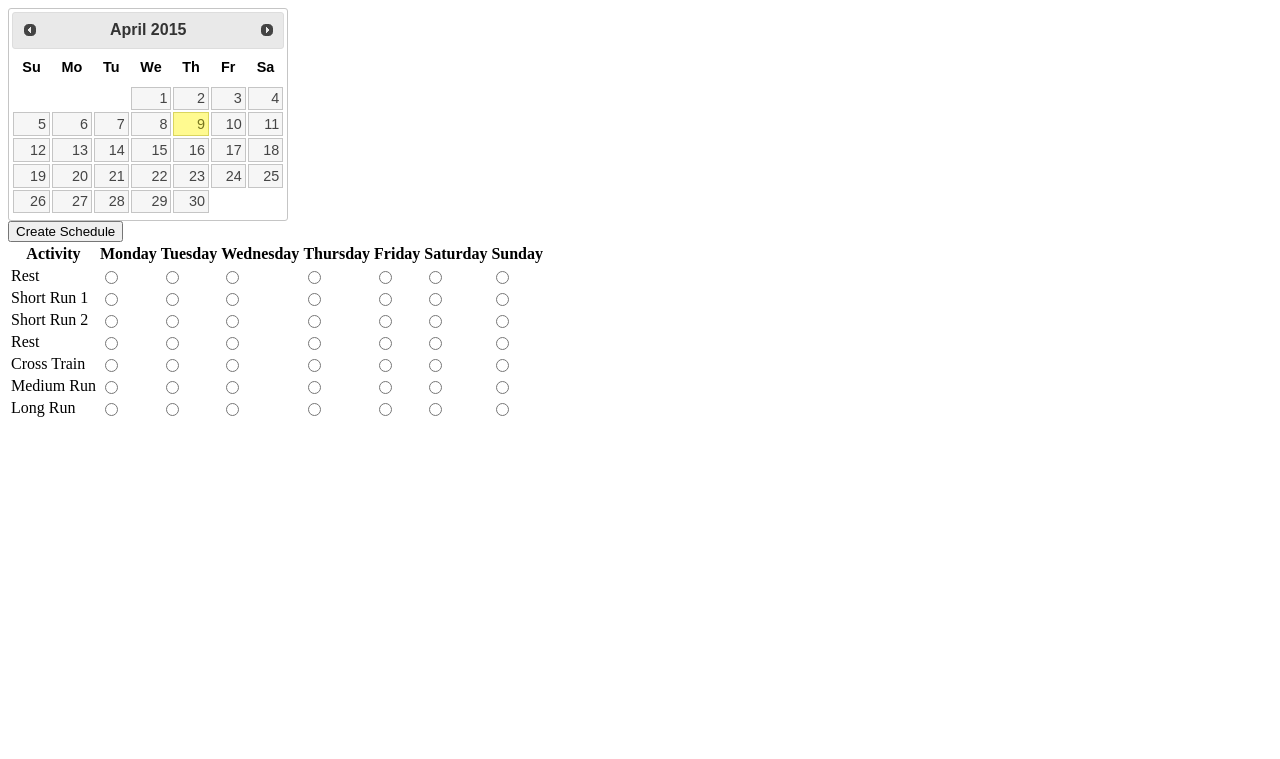
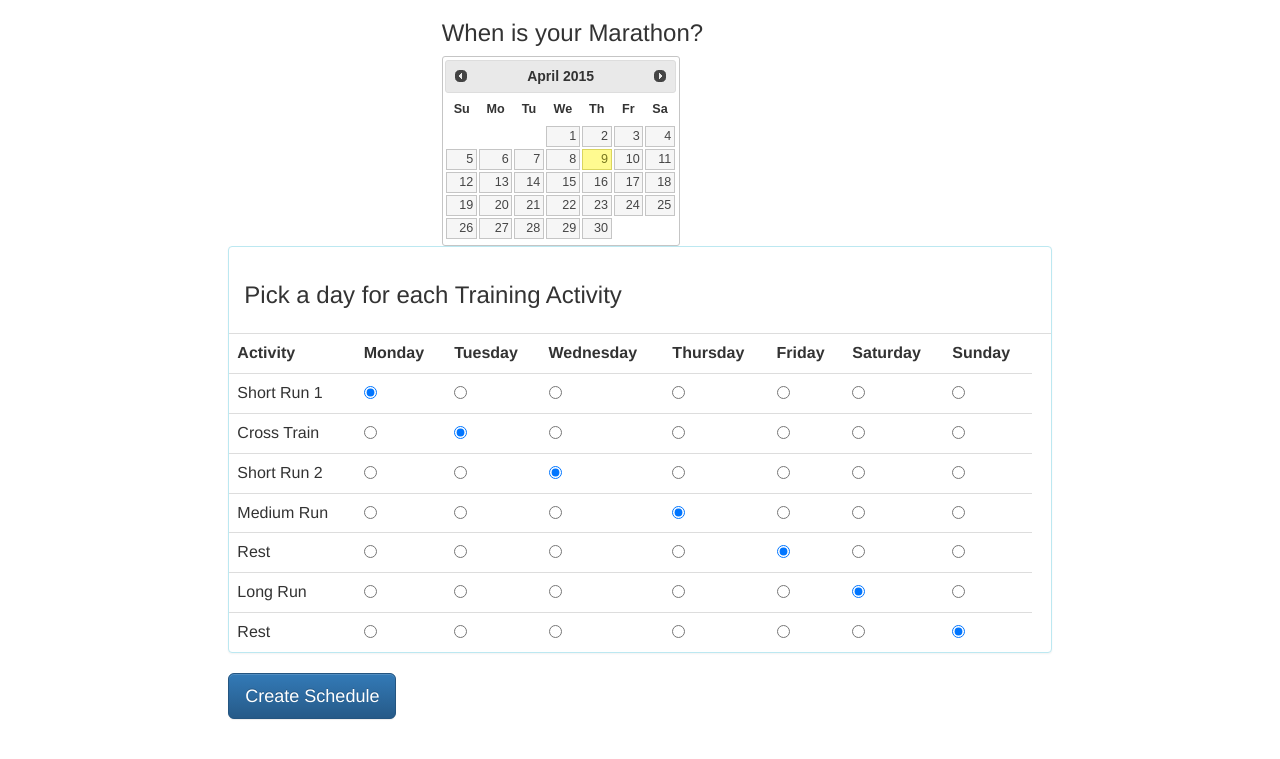
Before and after one commit to ahightman/marathon-scheduler, a Django app: page /date/ in a window 1280 px wide. Shown: the top 759 px of the page. Run offline with Django 3.2, Linux system fonts and the light colour scheme; some libraries are stand-ins or nearby versions.

Commit message:
Added Twitter Bootstrap

```diff
--- a/marathon/marathon/settings.py
+++ b/marathon/marathon/settings.py
@@ -26,7 +26,6 @@ TEMPLATE_DEBUG = True
 
 ALLOWED_HOSTS = []
 
-
 # Application definition
 
 INSTALLED_APPS = (
@@ -36,7 +35,7 @@ INSTALLED_APPS = (
     'django.contrib.sessions',
     'django.contrib.messages',
     'django.contrib.staticfiles',
-    'foundation'
+    'schedule'
 )
 
 MIDDLEWARE_CLASSES = (
@@ -82,3 +81,5 @@ USE_TZ = True
 # https://docs.djangoproject.com/en/1.7/howto/static-files/
 
 STATIC_URL = '/static/'
+
+STATICFILES_DIRS = (os.path.join(BASE_DIR, 'static'),)
--- a/marathon/marathon/urls.py
+++ b/marathon/marathon/urls.py
@@ -1,11 +1,10 @@
 from django.conf.urls import patterns, include, url
 from django.contrib import admin
-
 from schedule.views import schedule, date
 
 urlpatterns = patterns('',
     # Examples:
     url(r'^schedule/$', schedule),
     url(r'^date/$', date),
-    url(r'^admin/', include(admin.site.urls)),
+    url(r'^admin/', include(admin.site.urls))
 )
--- a/marathon/schedule/templates/base.html
+++ b/marathon/schedule/templates/base.html
@@ -1,12 +1,20 @@
+{% load staticfiles %}
 <html>
     <head>
         <title>Marathon Scheduler</title>
-        <link rel="stylesheet" href="https://ajax.googleapis.com/ajax/libs/jqueryui/1.11.3/themes/smoothness/jquery-ui.css" />
+        <link rel="stylesheet" href="https://ajax.googleapis.com/ajax/libs/jqueryui/1.11.3/themes/cupertino/jquery-ui.css" />
         <script src="https://ajax.googleapis.com/ajax/libs/jquery/2.1.3/jquery.min.js"></script>
         <script src="https://ajax.googleapis.com/ajax/libs/jqueryui/1.11.3/jquery-ui.min.js"></script>
+        <link rel="stylesheet" href="https://maxcdn.bootstrapcdn.com/bootstrap/3.3.4/css/bootstrap.min.css">
+
+        <!-- Optional theme -->
+        <link rel="stylesheet" href="https://maxcdn.bootstrapcdn.com/bootstrap/3.3.4/css/bootstrap-theme.min.css">
+
+        <!-- Latest compiled and minified JavaScript -->
+        <script src="https://maxcdn.bootstrapcdn.com/bootstrap/3.3.4/js/bootstrap.min.js"></script>
     </head>
     <body>
-    {% block body %}
-    {% endblock %}
+        {% block body %}
+        {% endblock %}
     </body>
 </html>
--- a/marathon/schedule/templates/date.html
+++ b/marathon/schedule/templates/date.html
@@ -1,11 +1,26 @@
 {% extends "base.html" %}
 
 {% block body %}
-
-    <div id="datepicker"></div>
+    <div class="container-fluid">
+        <div class="row">
+            <div class="col-md-4"></div>
+            <div class="col-md-4">
+                <h3>When is your Marathon?</h3>
+                <div class="text-center" id="datepicker"></div>
+            </div>
+            <div class="col-md-4"></div>
+        </div>
+        <div class="row">
+            <div class="col-md-2"></div>
+            <div class="col-md-8 align-center">
                 <form id="myFormID" action="/schedule/" method="GET">
                     <input type="hidden" name="date" id="hiddenFieldID" value="">
-        <table>
+                    <div class="panel panel-info">
+                      <!-- Default panel contents -->
+                      <div class="panel-body">
+                        <h3>Pick a day for each Training Activity</h3>
+                      </div>
+                        <table class="table">
                             <tr>
                                 <th>Activity</th>
                                 <th>Monday</th>
@@ -84,11 +89,28 @@
                                 <td><input type="radio" name="long_run" data-col="3" value="Wednesday"/></td>
                                 <td><input type="radio" name="long_run" data-col="4" value="Thursday"/></td>
                                 <td><input type="radio" name="long_run" data-col="5" value="Friday"/></td>
-            <td><input type="radio" name="long_run" data-col="6" value="Saturday"/></td>
+                                <td><input type="radio" name="long_run" data-col="6" value="Saturday" checked="checked"/></td>
                                 <td><input type="radio" name="long_run" data-col="7" value="Sunday"/></td>
                             </tr>
-        <input type="submit" value="Create Schedule"/>
+                            <tr>
+                                <td>Rest</td>
+                                <td><input type="radio" name="rest1" data-col="1" value="Monday"/></td>
+                                <td><input type="radio" name="rest1" data-col="2" value="Tuesday"/></td>
+                                <td><input type="radio" name="rest1" data-col="3" value="Wednesday"/></td>
+                                <td><input type="radio" name="rest1" data-col="4" value="Thursday"/></td>
+                                <td><input type="radio" name="rest1" data-col="5" value="Friday"/></td>
+                                <td><input type="radio" name="rest1" data-col="6" value="Saturday"/></td>
+                                <td><input type="radio" name="rest1" data-col="7" value="Sunday" checked="checked"/></td>
+                            </tr>
+
+
+                        </table>
+                    </div>
+                        <input class="btn btn-primary btn-lg" type="submit" value="Create Schedule"/>
                     </form>
+                </div>
+                <div class="col-md-2"></div>
+        </div>
     <script>
         $('#datepicker').datepicker({
             inline : true,
--- a/marathon/schedule/training.py
+++ b/marathon/schedule/training.py
@@ -2,7 +2,7 @@ class TrainingDay(object):
     def __init__(self, date, run):
         self.date = date
         self.run = run
-        self.formatted_date = self.date.strftime("%B %d, %Y")
+        self.formatted_date = self.date.strftime("%m/%d/%Y")
         self.weekday_name = self.date.strftime("%A")
         self.weekday_num = self.date.weekday()
 
```
Also changed, not shown: other parts of marathon/schedule/templates/date.html (+23 -34 lines), marathon/schedule/templates/schedule.html (+12 -2 lines). Lines whose indentation alone changed are shown as unchanged.
